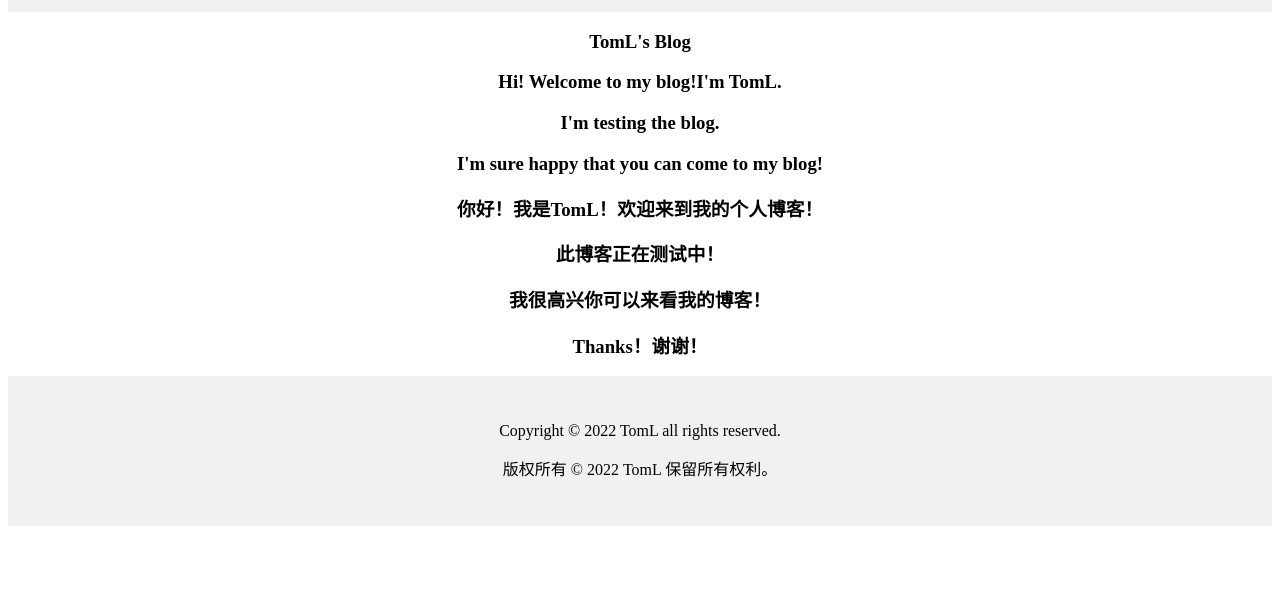
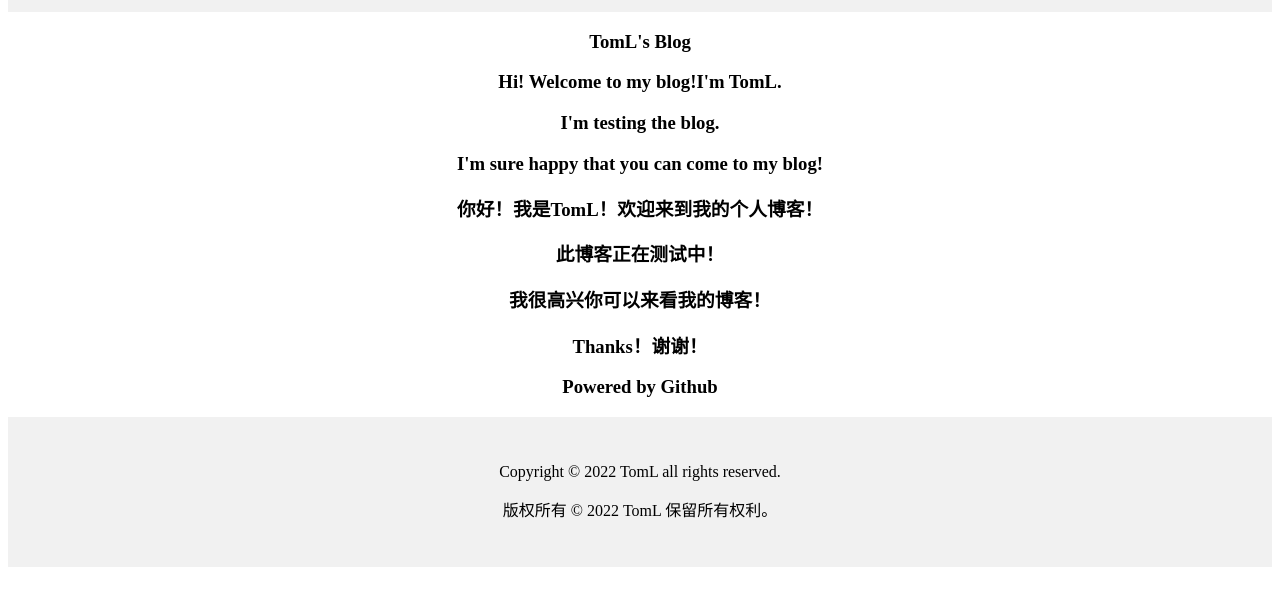
Before and after one commit to TomL2000/toml2000.github.io, a plain HTML site: page index.html in a window 1280 px wide. Shown: the part 135-740 px from the top of the page. Drawn offline with Linux system fonts and the light colour scheme.

Commit message:
Update index.html

```diff
--- a/index.html
+++ b/index.html
@@ -25,6 +25,7 @@
         <h3>此博客正在测试中！</h3>
         <h3>我很高兴你可以来看我的博客！</h3>
         <h3>Thanks！谢谢！</h3>
+        <h3>Powered by Github</h3>
     </div>
 
     <div style="
```
